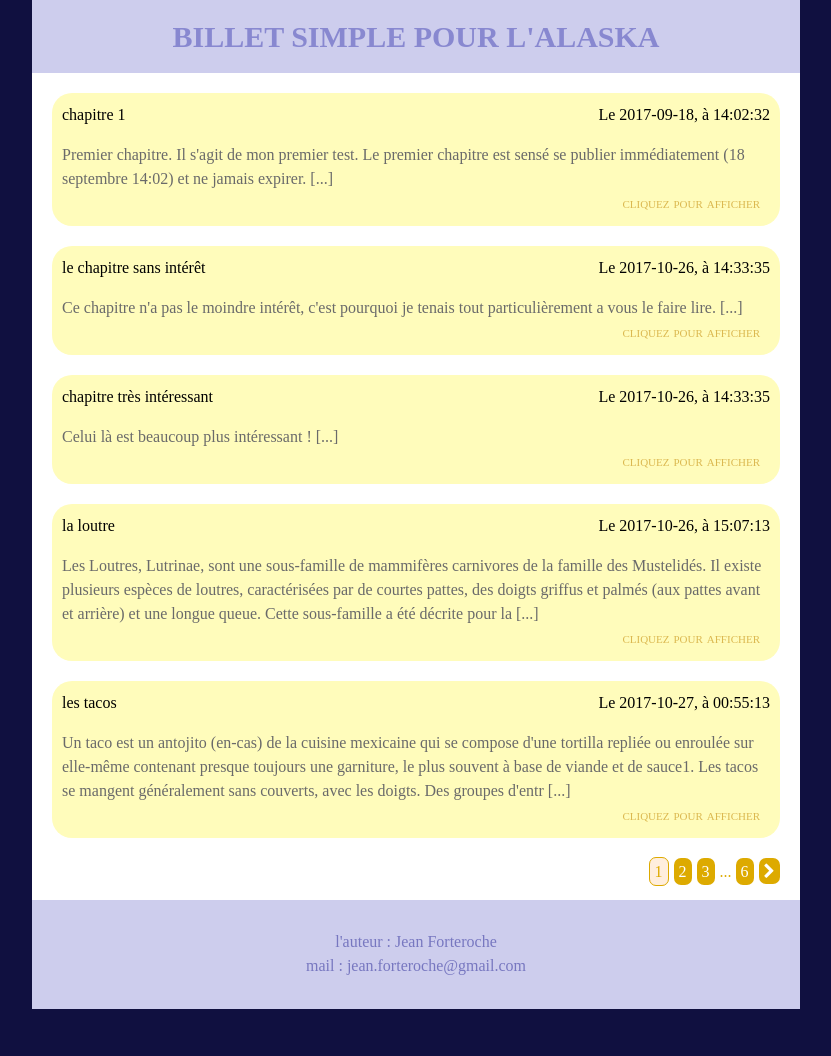
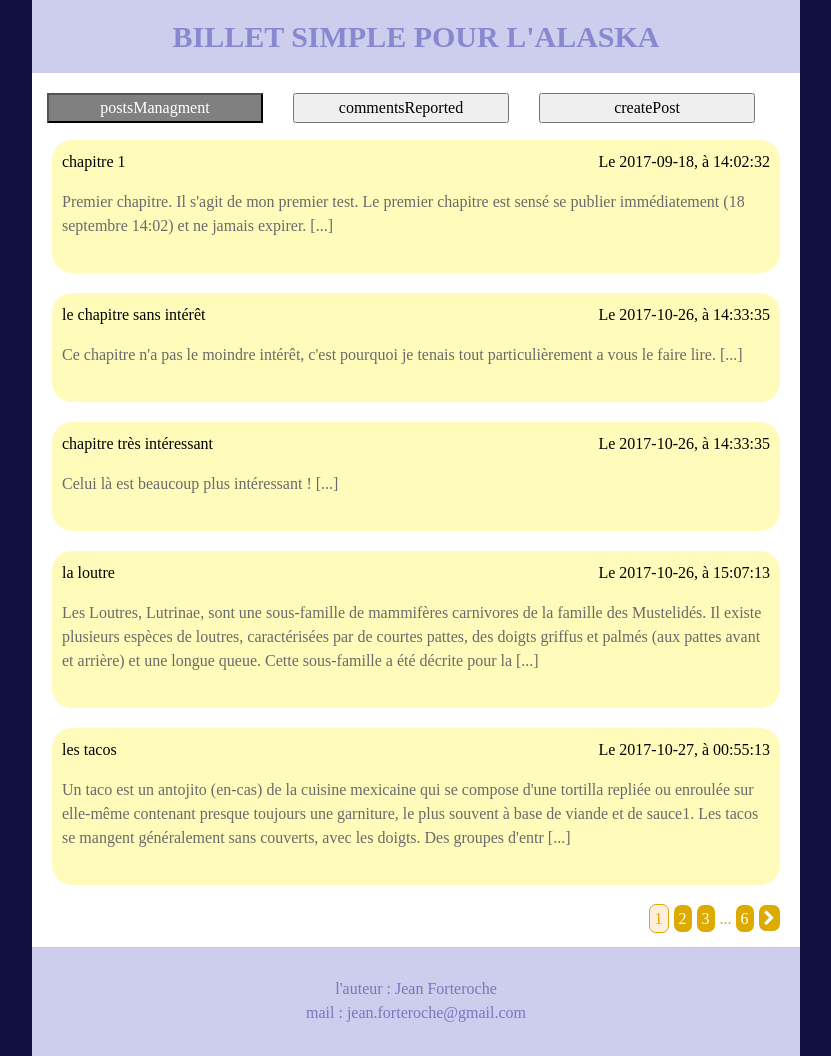
Before and after one commit to FredEtRick/projet_3_OC, a PHP site: page / in a window 1280 px wide. Shown: the whole page, without its empty margins (224-1055 px from the left). Before the commit the page ends 1009 px from the top, so only its background shows below. Run offline with PHP 8.4, Linux system fonts and the light colour scheme; the visitor is signed in with stand-in values (Sample User, id 1); data comes from the database, SQL or seed files in the repository.

Commit message:
adminControler + vues etc, bug forms choix page admin, arrive pas a résoudre

```diff
--- a/controler/Rooter.php
+++ b/controler/Rooter.php
@@ -20,7 +20,26 @@
 
         public function root(/*$posts, $commentManager, $comments, $users, $admin*/) // vars commentManager etc, déclarer dans le controleur et manipuler la bas plutot que trimbaler
         {
-            if (isset($_GET['action']))
+            if (isset($_SESSION['action']))
+            {
+                if($_SESSION['action'] == 'postsManagment')
+                {
+                    $this->_adminControler->postsManagment();
+                }
+                elseif($_SESSION['action'] == 'commentsReported')
+                {
+                    $this->_adminControler->commentsReported();
+                }
+                elseif($_SESSION['action'] == 'createPost')
+                {
+                    $this->_adminControler->createPost();
+                }
+                else
+                {
+                    echo 'session action renseigné dans l\'adresse, mais valeur inconnue';
+                }
+            }
+            elseif (isset($_GET['action']))
             {
                 if ($_GET['action'] == 'allPosts')
                 {
@@ -56,13 +75,9 @@
                         $this->_connexionContorler->connexionForm();
                     }
                 }
-                elseif($_GET['action'] == 'adminHomePage') // juste admin, peut ajouter 'menu' ou 'choix' ensuite dans adminControler pour choix du menu
-                {
-                    //$this->_adminControler->;
-                }
                 else
                 {
-                    echo 'action renseigné dans l\'adresse, mais valeur inconnue';
+                    echo 'get action renseigné dans l\'adresse, mais valeur inconnue';
                 }
             }
             else
--- a/controler/adminControler.php
+++ b/controler/adminControler.php
@@ -1,7 +1,66 @@
+<?php
+    require_once('model/Post.php');
+    require_once('model/Comment.php');
+    require_once('model/User.php');
+?>
+
 <?php
     class AdminControler
     {
+        private $_adminPostManager;
+        private $_adminCommentManager;
 
+        public function __construct()
+        {
+            $this->_adminPostManager = new PostManager();
+            $this->_adminCommentManager = new CommentManager();
+        }
+
+        public function postsManagment()
+        {
+            try
+            {
+                // préparation des variables
+                $pageTitle = 'gestion des billets';
+                if (! isset($_GET['page']))
+                    $_GET['page'] = 1;
+                $indiceBegining = 5 * ((int) strip_tags($_GET['page']) - 1);
+                $postsPerPages = 5;
+                $indexPost = $indiceBegining;
+                $postsLeft = $postsPerPages;
+                $allPosts = $this->_adminPostManager->getAllPostsExceptExpiry();
+                $cssClass = array('postsManagment' => 'greyButton', 'commentsReported' => '', 'createPost' => ''); // the postsManagment button will be grey
+
+                // récupération de la vue, et envoie de cette dernière au template
+                ob_start();
+                require_once $_SERVER['DOCUMENT_ROOT'] . '/view/adminHeaderMenuView.php';
+                require_once $_SERVER['DOCUMENT_ROOT'] . '/view/postsManagmentView.php';
+                $content = ob_get_clean();
+                require_once $_SERVER['DOCUMENT_ROOT'] . '/view/template.php';
+            }
+            catch (Exception $e)
+            {
+                echo '<p>erreur : ' . $e->getMessage() ; '</p>';
+            }
+        }
+        public function commentsReported()
+        {
+            $pageTitle = 'commentaires signalés';
+            ob_start();
+            require_once $_SERVER['DOVUMENT_ROOT'] . '/view/adminHeaderMenuView.php';
+            require_once $_SERVER['DOCUMENT_ROOT'] . '/view/commentsReportedView.php';
+            $content = ob_get_clean();
+            require_once $_SERVER['DOCUMENT_ROOT'] . '/view/template.php';
+        }
+        public function createPost()
+        {
+            $pageTitle = 'créer un nouveau billet';
+            ob_start();
+            require_once $_SERVER['DOCUMENT_ROOT'] . '/view/adminHeaderMenuView.php';
+            require_once $_SERVER['DOCUMENT_ROOT'] . '/view/createPostView.php';
+            $content = ob_get_clean();
+            require_once $_SERVER['DOCUMENT_ROOT'] . '/view/template.php';
+        }
     }
 
 /*
--- a/controler/connexionControler.php
+++ b/controler/connexionControler.php
@@ -46,12 +46,13 @@
             }
             if ($activeUser != null)
             {
-                $_SESSION['login'] = $_POST['login'];
-                $_SESSION['password'] = sha1('gz' . $_POST['password']);
+                /*$_SESSION['login'] = $_POST['login'];
+                $_SESSION['password'] = sha1('gz' . $_POST['password']);*/
+                $_SESSION['action'] = 'postsManagment';
                 // gérer plus tard aussi avec des cookies si coche case "mémoriser"
 ?>
 <script type="text/javascript">
-    document.location.href="index.php?action=adminHomePage";
+    document.location.href="index.php";
 </script>
 <?php
             }
--- a/index.php
+++ b/index.php
@@ -1,5 +1,6 @@
 <?php
-    session_start(); // this way the admin keep beeing connect on all pages when I managed to connect
+    session_start(); // this way the admin keep beeing connect on all pages when he managed to connect
+    //unset($_SESSION['action']);
 
     try
     {
--- /dev/null
+++ b/view/adminHeaderMenuView.php
@@ -0,0 +1,13 @@
+<section class="row">
+    <article class="col-xxl-12 col-xl-12 col-sm-12 adminMenu row">
+        <form method="post" action="controler/redirectionPostsManagment.php" class="col-xxl-4 col-xl-4 col-sm-4">
+            <input type="submit" class="col-xxl-12 col-xl-12 col-sm-12 <?php echo $cssClass['postsManagment'] ?>" value="postsManagment" />
+        </form>
+        <form method="post" action="controler/redirectionCommentsReported.php" class="col-xxl-4 col-xl-4 col-sm-4">
+            <input type="submit" class="col-xxl-12 col-xl-12 col-sm-12 <?php echo $cssClass['commentsReported'] ?>" value="commentsReported" />
+        </form>
+        <form method="post" action="controler/redirectionCreatePost.php" class="col-xxl-4 col-xl-4 col-sm-4">
+            <input type="submit" class="col-xxl-12 col-xl-12 col-sm-12 <?php echo $cssClass['createPost'] ?>" value="createPost" />
+        </form>
+    </article>
+    <p class="col-xxl-12 col-xl-12 col-sm-12"></p>
--- a/view/myChanges.css
+++ b/view/myChanges.css
@@ -1,3 +1,8 @@
+.greyButton
+{
+    background : grey;
+    color : white;
+}
 h4
 {
     font-size : 1.3em;
@@ -19,7 +24,7 @@ textarea
 {
     width : 100%;
 }
-form
+.writeCommentForm
 {
     background : #ddd;
     padding : 15px;
--- a/view/onePostView.php
+++ b/view/onePostView.php
@@ -36,7 +36,7 @@ traduire, virer les fonction, garder les while et if, donner des noms simples au
 <?php
     }
 ?>
-        <form method="post">
+        <form method="post" class="writeCommentForm">
             <h4>Ecrivez un commentaire :</h4>
             <p>
                 <label for="login">votre pseudo :  </label><input type="text" id="login" name="login" maxlength="30" /><br />
--- /dev/null
+++ b/view/postsManagmentView.php
@@ -0,0 +1,63 @@
+    <?php
+        while ($postsLeft>0 AND $indexPost<count($allPosts))
+        {
+    ?>
+            <article class="col-xxl-6 col-xl-12 col-sm-12">
+                <div class="bulle" href="../index.php?title=<?= $allPosts[$indexPost]['titleForLink'] ?>&amp;action=onePost">
+                    <p>
+                        <?= $allPosts[$indexPost]['title'] ?><span class="float-right">Le <?= $allPosts[$indexPost]['dateTime'] ?></span>
+                    </p>
+                    <p class="dernier">
+                        <?= $allPosts[$indexPost]['contentBegin'] ?> [...]<!--<br /><span class="float-right discret">cliquez pour afficher</span>-->
+                    </p>
+                </div>
+            </article>
+    <?php
+            $postsLeft--;
+            $indexPost++;
+        }
+    ?>
+    <article class="col-xxl-12 col-xl-12 col-sm-12 navPages">
+        <p>
+        <?php
+            $page = 1+ceil($indiceBegining / $postsPerPages);
+            if ($page > 1)
+            {
+                echo '<a class="fa fa-chevron-left" href="index.php?action=allPosts&amp;page=' . ($page-1) . '"></a>';
+            }
+            if ($page > 3)
+            {
+                echo '<a href="index.php?action=allPosts&amp;page=1">1</a>';
+            }
+            if ($page > 4)
+            {
+                echo '... ';
+            }
+            for ($j=($page-2) ; $j<($page+3) ; $j++)
+            {
+                if ($j>0 AND $j==$page)
+                {
+                    echo '<span class="pageActuelle">' . $j . '</span>';
+                }
+                elseif ($j>0 AND ($postsPerPages*($j-1))<count($allPosts))
+                {
+                    echo '<a href="index.php?action=allPosts&amp;page=' . $j . '">' . $j . '</a>';
+                }
+            }
+            $pageMax = ceil(count($allPosts)/$postsPerPages);
+            if ($page < $pageMax-3)
+            {
+                echo '... ';
+            }
+            if ($page < $pageMax-2)
+            {
+                echo '<a href="index.php?action=allPosts&amp;page=' . $pageMax . '">' . $pageMax . '</a>';
+            }
+            if ($indexPost < count($allPosts))
+            {
+                echo '<a href="index.php?action=allPosts&amp;page=' . ($page+1) . '" class="fa fa-chevron-right"></a>';
+            }
+        ?>
+        </p>
+    </article>
+</section>
```
Also changed, not shown: controler/redirectionCommentsReported.php (added, +9 -0 lines), controler/redirectionCreatePost.php (added, +9 -0 lines), controler/redirectionPostsManagment.php (added, +9 -0 lines), view/commentsReportedView.php (added), view/createPostView.php (added).
